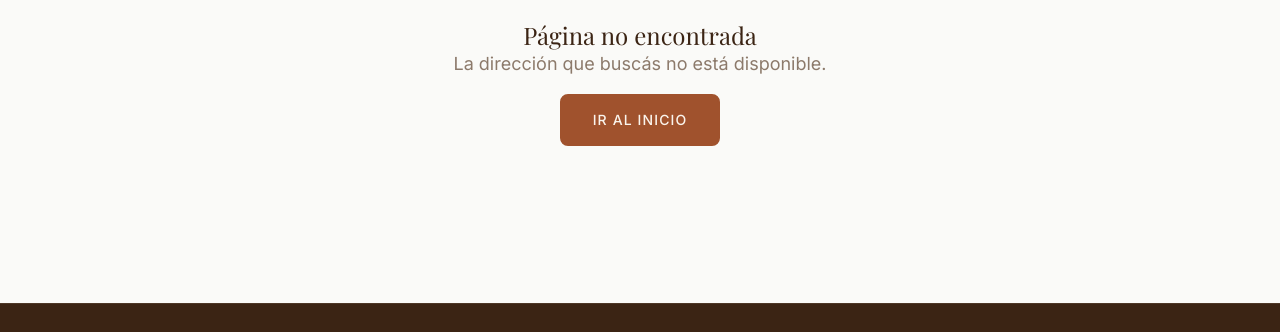
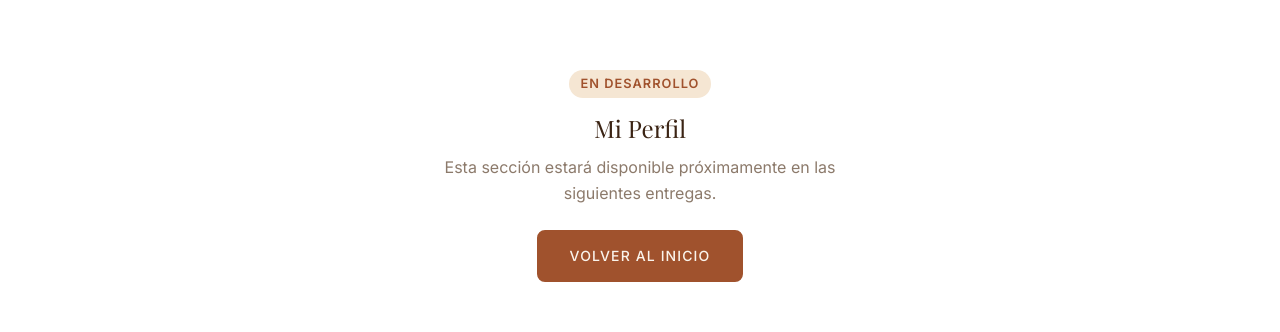
Before and after one commit to frankbj12/Muebleria-Hermanos-Jota, a React (Create React App) app in the folder client/: page /perfil in a window 1280 px wide. Shown: the part 136-468 px from the top of the page. Built offline with nearby package versions, Linux system fonts and the light colour scheme; no server answers; a web font is replaced by a local one.

Commit message:
feat(client): declarar rutas de auth, perfil y pedidos en App

```diff
--- a/client/src/App.js
+++ b/client/src/App.js
@@ -27,7 +27,10 @@ import LegalPrivacy from './components/Legal/LegalPrivacy';
 import LegalReturns from './components/Legal/LegalReturns';
 import { RepentanceModalProvider } from './context/RepentanceModalContext';
 import ProtectedRoute from './components/Auth/ProtectedRoute';
-import Login from './components/Auth/Login';
+import LoginPage from './components/Auth/LoginPage';
+import RegisterPage from './components/Auth/RegisterPage';
+import ProfilePage from './components/User/ProfilePage';
+import OrdersPage from './components/Orders/OrdersPage';
 
 function App() {
   return (
@@ -80,7 +83,14 @@ function AppLayout() {
             <Route path="/productos/:id" element={<ProductDetailRoute />} />
             <Route path="/contacto" element={<ContactForm />} />
             <Route path="/carrito" element={<CartPage />} />
-            <Route path="/login" element={<Login />} />
+
+            {/* Rutas de autenticación (Sprint 7 - Semana 1: Camilo) */}
+            <Route path="/login" element={<LoginPage />} />
+            <Route path="/registro" element={<RegisterPage />} />
+
+            {/* Rutas de usuario (Semana 1: declaradas base; Franco agregará <ProtectedRoute> en Semana 2) */}
+            <Route path="/perfil" element={<ProfilePage />} />
+            <Route path="/mis-pedidos" element={<OrdersPage />} />
             <Route
               path="/admin"
               element={
--- /dev/null
+++ b/client/src/components/Auth/RegisterPage.jsx
@@ -0,0 +1,10 @@
+import React from 'react';
+import UnderConstructionPage from '../Common/UnderConstructionPage';
+
+/**
+ * Vista de Registro (/registro)
+ * Se implementará de forma completa en la Fase 4.
+ */
+export default function RegisterPage() {
+  return <UnderConstructionPage title="Registro de usuario" />;
+}
--- /dev/null
+++ b/client/src/components/Common/UnderConstructionPage.jsx
@@ -0,0 +1,65 @@
+import React from 'react';
+import { Link } from 'react-router-dom';
+
+/**
+ * Componente genérico para rutas en desarrollo
+ * Reutilizable para cualquier pantalla que aún no tenga su desarrollo final.
+ */
+export default function UnderConstructionPage({
+  title = 'Página en construcción',
+}) {
+  return (
+    <section
+      style={{
+        paddingTop: 'calc(var(--header-height) + 3rem)',
+        paddingBottom: '4rem',
+        minHeight: '65vh',
+        display: 'flex',
+        alignItems: 'center',
+        justifyContent: 'center',
+        textAlign: 'center',
+      }}
+    >
+      <div className="container">
+        <span
+          style={{
+            display: 'inline-block',
+            fontSize: '0.8rem',
+            textTransform: 'uppercase',
+            letterSpacing: '0.08em',
+            color: 'var(--siena)',
+            background: 'var(--alabastro)',
+            padding: '0.25rem 0.75rem',
+            borderRadius: '999px',
+            fontWeight: 600,
+            marginBottom: '1rem',
+          }}
+        >
+          En desarrollo
+        </span>
+        <h1
+          style={{
+            fontFamily: 'var(--font-display)',
+            color: 'var(--negro)',
+            marginBottom: '0.75rem',
+          }}
+        >
+          {title}
+        </h1>
+        <p
+          style={{
+            color: 'var(--gris)',
+            maxWidth: '450px',
+            margin: '0 auto 1.5rem auto',
+          }}
+        >
+          Esta sección estará disponible próximamente en las siguientes
+          entregas.
+        </p>
+        <Link to="/" className="btn btn-primary">
+          Volver al inicio
+        </Link>
+      </div>
+    </section>
+  );
+}
--- /dev/null
+++ b/client/src/components/Orders/OrdersPage.jsx
@@ -0,0 +1,10 @@
+import React from 'react';
+import UnderConstructionPage from '../Common/UnderConstructionPage';
+
+/**
+ * Vista de Historial de Pedidos (/mis-pedidos)
+ * Placeholder para Semana 2 (Tarea F7).
+ */
+export default function OrdersPage() {
+  return <UnderConstructionPage title="Mis Pedidos" />;
+}
--- /dev/null
+++ b/client/src/components/User/ProfilePage.jsx
@@ -0,0 +1,10 @@
+import React from 'react';
+import UnderConstructionPage from '../Common/UnderConstructionPage';
+
+/**
+ * Vista de Perfil de Usuario (/perfil)
+ * Placeholder para Semana 2 (Tarea F6).
+ */
+export default function ProfilePage() {
+  return <UnderConstructionPage title="Mi Perfil" />;
+}
```
